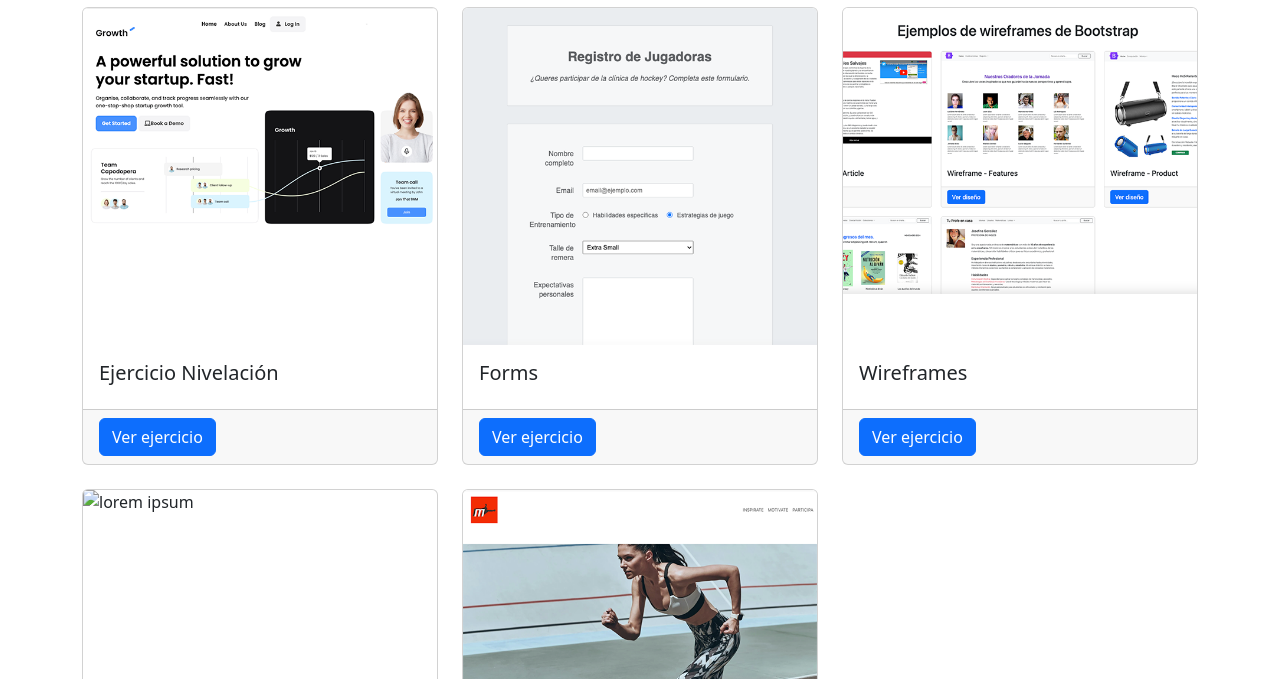
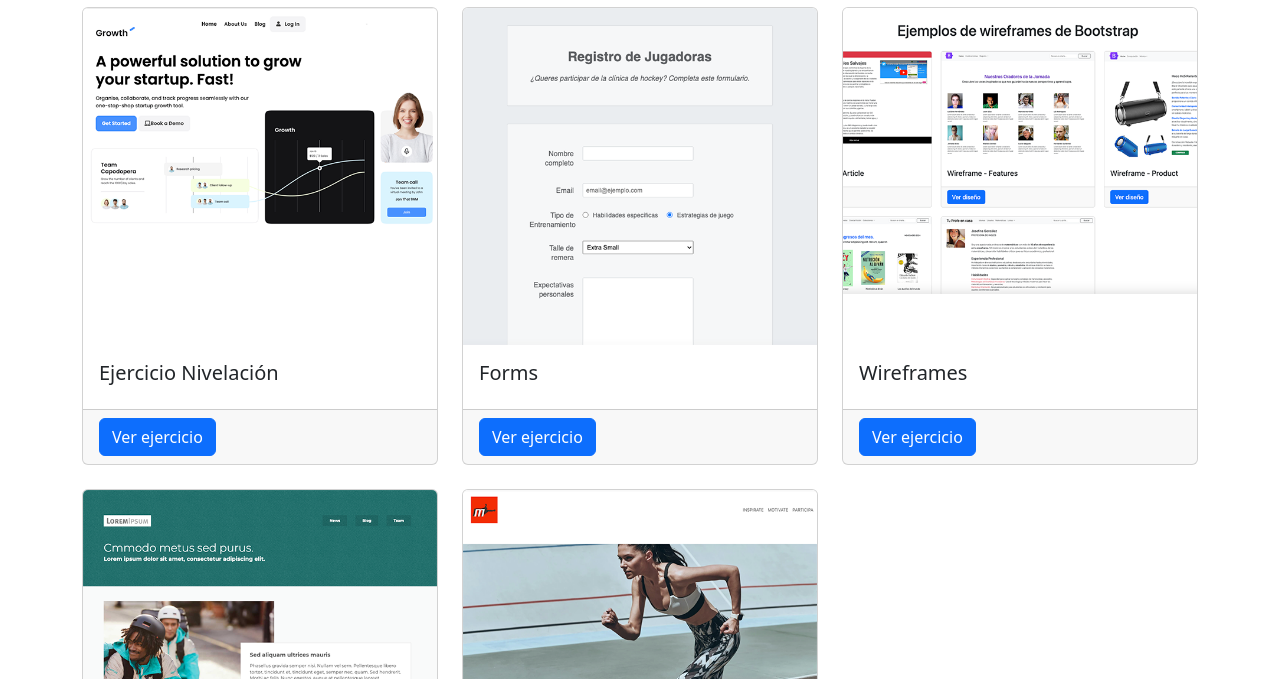
Before and after one commit to Imaginamaria/diseno3-obligatorio-final, a plain HTML site: page index.html in a window 1280 px wide. Shown: the part 121-800 px from the top of the page. Drawn offline with nearby package versions, Linux system fonts and the light colour scheme.

Commit message:
agregue img lorem

```diff
--- a/index.html
+++ b/index.html
@@ -56,7 +56,7 @@
       </div>
       <div class="col">
         <div class="card h-100">
-          <img src="img/product-search-bootstrap.png" class="card-img-top" alt="lorem ipsum">
+          <img src="img/loremipsum.png" class="card-img-top" alt="lorem ipsum">
           <div class="card-body">
             <h5 class="card-title">Lorem Ipsum</h5>
           </div>
```
Also changed, not shown: img/._forms.png (deleted), img/._loremipsum.png (renamed from img/._ejercicio-nivelacion.png), img/._mujeres.png (deleted), img/._wireframes.png (deleted), img/loremipsum.png (added).
